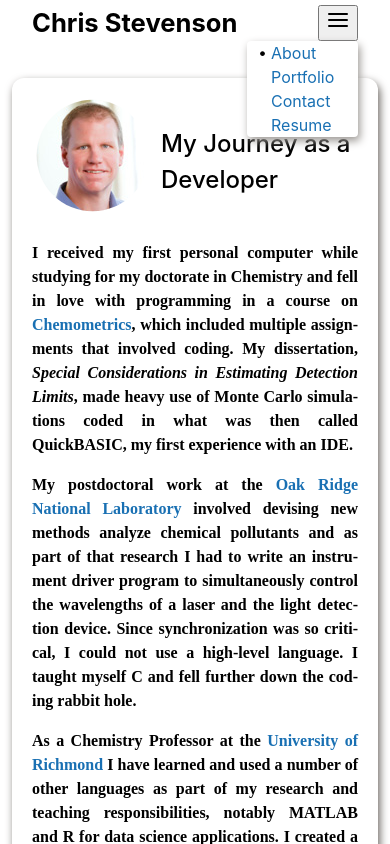
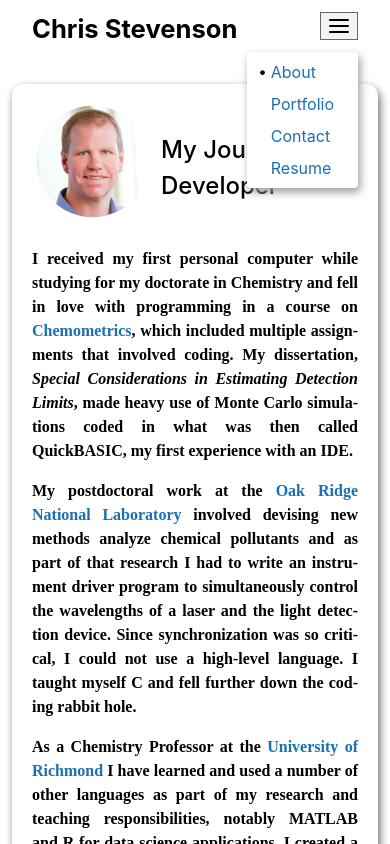
Before and after one commit to clstevenson/my-dev-portfolio, a React (Vite) app: page / in a window 390 px wide. Both pictures are taken after a click on the button 338 px from the left and 23 px from the top of the page. Shown: the top 844 px of the page. Built offline with nearby package versions, Linux system fonts and the light colour scheme.

Commit message:
Make navbar responsive
- horizontal navbar is replaced by drop-down modal that is triggered by a hamburger menu button

```diff
--- a/package.json
+++ b/package.json
@@ -11,12 +11,12 @@
     "preview": "vite preview"
   },
   "dependencies": {
-    "@radix-ui/react-dropdown-menu": "^2.1.1",
     "@radix-ui/react-icons": "^1.3.0",
     "@radix-ui/react-label": "^2.1.0",
-    "@radix-ui/react-popover": "1.1.1",
     "react": "^18.2.0",
     "react-dom": "^18.2.0",
+    "react-focus-lock": "^2.12.1",
+    "react-remove-scroll": "^2.5.10",
     "react-router-dom": "^6.22.3",
     "styled-components": "^6.1.11"
   },
--- a/src/components/Header.jsx
+++ b/src/components/Header.jsx
@@ -3,7 +3,7 @@
  */
 
 import styled from "styled-components";
-import NavBar from "./Navigation";
+import Navigation from "./Navigation";
 import { QUERIES, WEIGHTS } from "../util/constants";
 
 export default function Header() {
@@ -11,7 +11,7 @@ export default function Header() {
     <Wrapper>
       <LongName>Christopher L Stevenson</LongName>
       <ShortName>Chris Stevenson</ShortName>
-      <NavBar />
+      <Navigation />
     </Wrapper>
   );
 }
--- /dev/null
+++ b/src/components/NavBar.jsx
@@ -0,0 +1,62 @@
+/* eslint-disable react/prop-types */
+/*
+ Component to display a horizontal list of navigational links.
+ Input prop: array of navigation objects with the following fields: id, label, href.
+ The id is unique UUID, the label is the text that is displayed, and the href is the link.
+ */
+
+import { Link, useLocation } from "react-router-dom";
+import styled from "styled-components";
+import { COLORS, QUERIES } from "../util/constants";
+
+export default function NavBar({ navLinks }) {
+  // get the current page to indicate the current link
+  const currentPage = useLocation().pathname;
+
+  return (
+    <Wrapper>
+      {navLinks.map((link) => (
+        <ListItem key={link.id} isCurrent={link.href === currentPage}>
+          <NavLink to={link.href}>{link.label}</NavLink>
+        </ListItem>
+      ))}
+    </Wrapper>
+  );
+}
+
+// Styled components
+const Wrapper = styled.ul`
+  display: flex;
+  flex-direction: row;
+  gap: 16px;
+  font-size: 1.15rem;
+  list-style: none;
+
+  @media ${QUERIES.tabletAndLess} {
+    gap: 10px;
+    font-size: 1rem;
+  }
+`;
+
+const ListItem = styled.li`
+  padding: 0 4px;
+  transition: transform 400ms;
+  border-bottom: ${({ isCurrent }) => {
+    return isCurrent && "2px solid " + COLORS.primary;
+  }};
+
+  &:hover {
+    transform-origin: 50% 100%;
+    transform: scale(1.1);
+    transition: transform 200ms;
+  }
+`;
+
+const NavLink = styled(Link)`
+  color: ${COLORS.primary};
+  text-decoration: none;
+
+  ${ListItem}:hover & {
+    color: ${COLORS.primary_light};
+  }
+`;
--- /dev/null
+++ b/src/components/NavMenu.jsx
@@ -0,0 +1,109 @@
+/* eslint-disable react/prop-types */
+/*
+ This component is a drop-down modal with navigation links. It presents as a hamburger menu item
+ which, when clicked, gives the modal. The props into the component are:
+ - navLinks: an array of objects contining the navigation link data (properties: id, label, href)
+ - offset_x and offset_y: offsets (in px) from the top right corner of the nearest fixed-position container in the calling function.
+
+ Clicking away (or pressing ESC) will close the menu. The current page is indicated with a dot.
+ */
+
+import { useState, useEffect } from "react";
+import styled from "styled-components";
+import { DotFilledIcon } from "@radix-ui/react-icons";
+import { Link, useLocation } from "react-router-dom";
+// packages to narrow focus and disallow scrolling of background
+import FocusLock from "react-focus-lock";
+import { RemoveScroll } from "react-remove-scroll";
+
+import { COLORS } from "../util/constants";
+
+export default function NavMenu({ navLinks, offset_x = 0, offset_y = 48 }) {
+  // get the current page to indicate the current link
+  const currentPage = useLocation().pathname;
+  const [isOpen, setIsOpen] = useState(false);
+
+  // set event listener for ESC key to close the drop-down
+  useEffect(() => {
+    function handleKeyDown(evt) {
+      if (evt.code === "Escape") setIsOpen(false);
+    }
+
+    window.addEventListener("keydown", handleKeyDown);
+
+    return () => {
+      window.removeEventListener("keydown", handleKeyDown);
+    };
+  }, []);
+
+  return (
+    <>
+      <Button
+        onClick={() => setIsOpen(!isOpen)}
+        onSubmit={() => setIsOpen(!isOpen)}
+      >
+        <img src="./assets/menu.svg" alt="navigation menu icon" />
+      </Button>
+      {isOpen && (
+        <FocusLock returnFocus={true}>
+          <RemoveScroll></RemoveScroll>
+          <DropDownMenu
+            offset_x={offset_x}
+            offset_y={offset_y}
+            onClick={() => setIsOpen(false)}
+          >
+            {navLinks.map((link) => (
+              <ListItem key={link.id}>
+                {link.href === currentPage && <CurrentPage />}
+                <NavLink to={link.href}>{link.label}</NavLink>
+              </ListItem>
+            ))}
+          </DropDownMenu>
+        </FocusLock>
+      )}
+    </>
+  );
+}
+
+// Styled Components
+const Button = styled.button`
+  margin: 8px 0;
+  background-color: ${COLORS.gray[100]};
+  outline-offset: 1px;
+  border: 1px solid ${COLORS.gray[700]};
+
+  &:focus {
+    outline: 2px solid ${COLORS.primary_light};
+  }
+  & img {
+    display: block;
+  }
+`;
+
+const DropDownMenu = styled.ul`
+  display: flex;
+  flex-direction: column;
+  position: absolute;
+  top: ${({ offset_y }) => offset_y}px;
+  right: ${({ offset_x }) => offset_x}px;
+  list-style: none;
+  gap: 8px;
+  padding: 8px 0;
+  background-color: ${COLORS.white};
+  border-radius: 4px;
+  box-shadow: 2px 4px 8px ${COLORS.gray[500]};
+`;
+
+const ListItem = styled.li`
+  padding: 0 24px;
+`;
+
+const NavLink = styled(Link)`
+  color: ${COLORS.primary};
+  text-decoration: none;
+`;
+
+const CurrentPage = styled(DotFilledIcon)`
+  position: absolute;
+  transform: translate(-16px, 5px);
+`;
--- a/src/components/Navigation.jsx
+++ b/src/components/Navigation.jsx
@@ -3,11 +3,10 @@
  * React router is used for client-side routing (faster than server requests)
  */
 
-import { Link, useLocation } from "react-router-dom";
 import styled from "styled-components";
-import * as DropdownMenu from "@radix-ui/react-dropdown-menu";
-import { DotFilledIcon } from "@radix-ui/react-icons";
-import { COLORS, QUERIES } from "../util/constants";
+import NavBar from "./NavBar";
+import NavMenu from "./NavMenu";
+import { QUERIES } from "../util/constants";
 
 export default function Navigation() {
   // navigational links
@@ -34,112 +33,32 @@ export default function Navigation() {
     },
   ];
 
-  // get the current page to highlight the correct link tab
-  const currentPage = useLocation().pathname;
-
   return (
     <Wrapper>
-      <NavBar>
-        {navLinks.map((link) => (
-          <ListItem key={link.id} isCurrent={link.href === currentPage}>
-            <NavLink to={link.href}>{link.label}</NavLink>
-          </ListItem>
-        ))}
-      </NavBar>
-      <DropDownWrapper>
-        <DropdownMenu.Root>
-          <DropdownMenu.Trigger>
-            <img src="./assets/menu.svg" alt="navigation menu icon" />
-          </DropdownMenu.Trigger>
-          <DropdownMenuContent align="end" loop="true">
-            {navLinks.map((link) => (
-              <DropdownMenuItem key={link.id}>
-                {link.href === currentPage && <CurrentPage />}
-                <NavLink to={link.href}>{link.label}</NavLink>
-              </DropdownMenuItem>
-            ))}
-          </DropdownMenuContent>
-        </DropdownMenu.Root>
-      </DropDownWrapper>
+      <HorizontalNav>
+        <NavBar navLinks={navLinks} />
+      </HorizontalNav>
+      <DropdownNav>
+        <NavMenu navLinks={navLinks} />
+      </DropdownNav>
     </Wrapper>
   );
 }
 
+/* Styled Components */
 const Wrapper = styled.nav`
   position: relative;
 `;
 
-const DropdownMenuItem = styled(DropdownMenu.Item)`
-  position: relative;
-  padding: 0 24px;
-  outline: none;
-
-  &[data-highlighted] {
-    background-color: ${COLORS.primary};
-    color: ${COLORS.white};
-  }
-`;
-
-const CurrentPage = styled(DotFilledIcon)`
-  position: absolute;
-  transform: translate(-16px, 5px);
-`;
-
-const DropDownWrapper = styled.div`
-  display: none;
-
-  @media ${QUERIES.mobile} {
-    display: revert;
-  }
-`;
-
-const DropdownMenuContent = styled(DropdownMenu.Content)`
-  background-color: ${COLORS.white};
-  border-radius: 4px;
-  box-shadow: 2px 4px 8px ${COLORS.gray[500]};
-`;
-
-const NavBar = styled.ul`
-  /* display: none; */
-  display: flex;
-  flex-direction: row;
-  gap: 16px;
-  font-size: 1.15rem;
-  list-style: none;
-
-  @media ${QUERIES.tabletAndLess} {
-    gap: 12px;
-    font-size: 1rem;
-  }
+const HorizontalNav = styled.div`
   @media ${QUERIES.mobile} {
     display: none;
   }
 `;
 
-const ListItem = styled.li`
-  padding: 0 4px;
-  transition: transform 400ms;
-  border-bottom: ${({ isCurrent }) => {
-    return isCurrent && "2px solid " + COLORS.primary;
-  }};
-
-  &:hover {
-    transform-origin: 50% 100%;
-    transform: scale(1.1);
-    transition: transform 200ms;
+const DropdownNav = styled.div`
+  display: none;
+  @media ${QUERIES.mobile} {
+    display: revert;
   }
 `;
-
-const NavLink = styled(Link)`
-  color: ${COLORS.primary};
-  text-decoration: none;
-
-  ${ListItem}:hover & {
-    color: ${COLORS.primary_light};
-  }
-
-  ${DropdownMenuItem}[data-highlighted] & {
-    color: ${COLORS.white};
-    outline: none;
-  }
-`;
```
Also changed, not shown: 1 other file (tests, documents, lock files or other folders).
